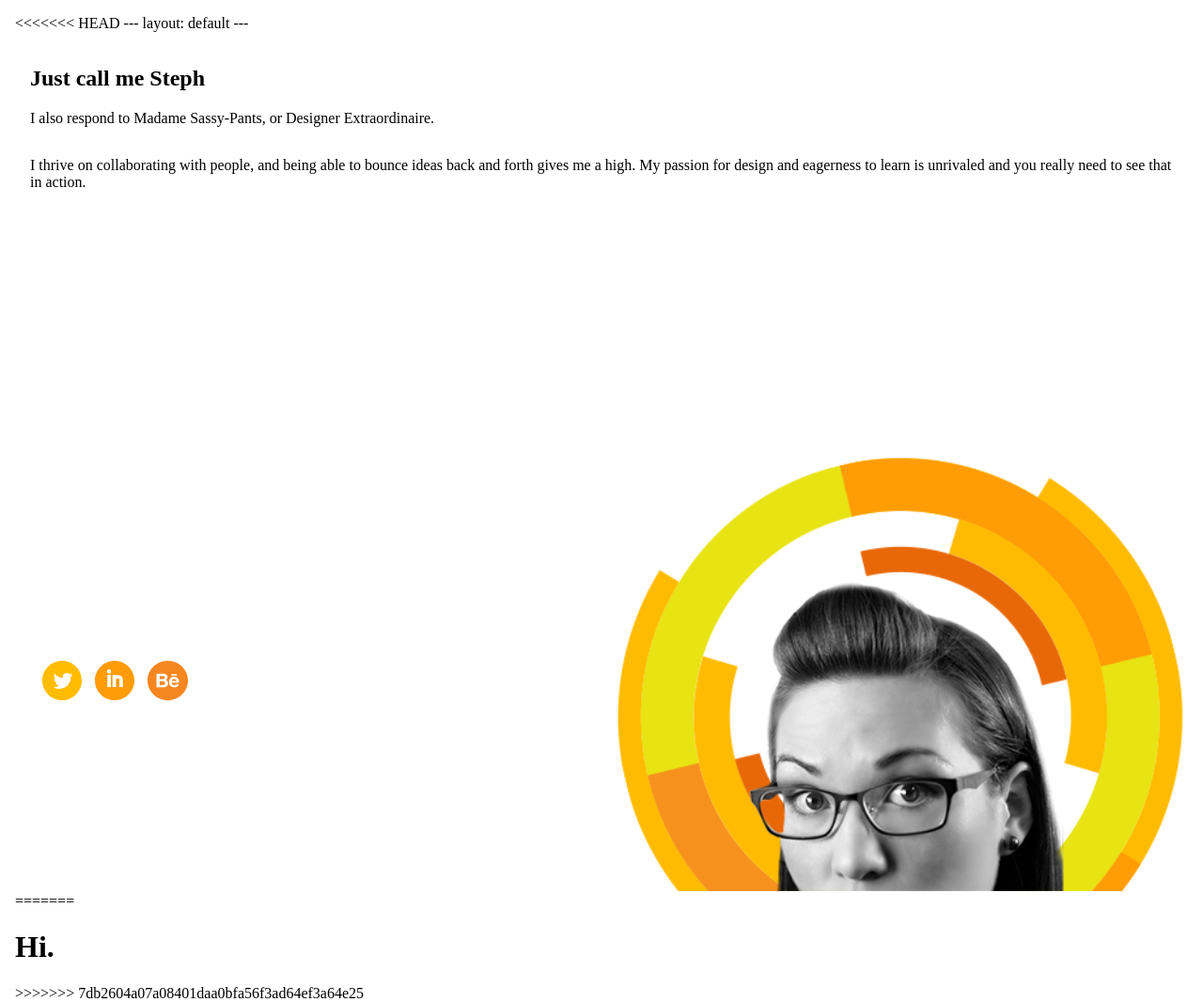
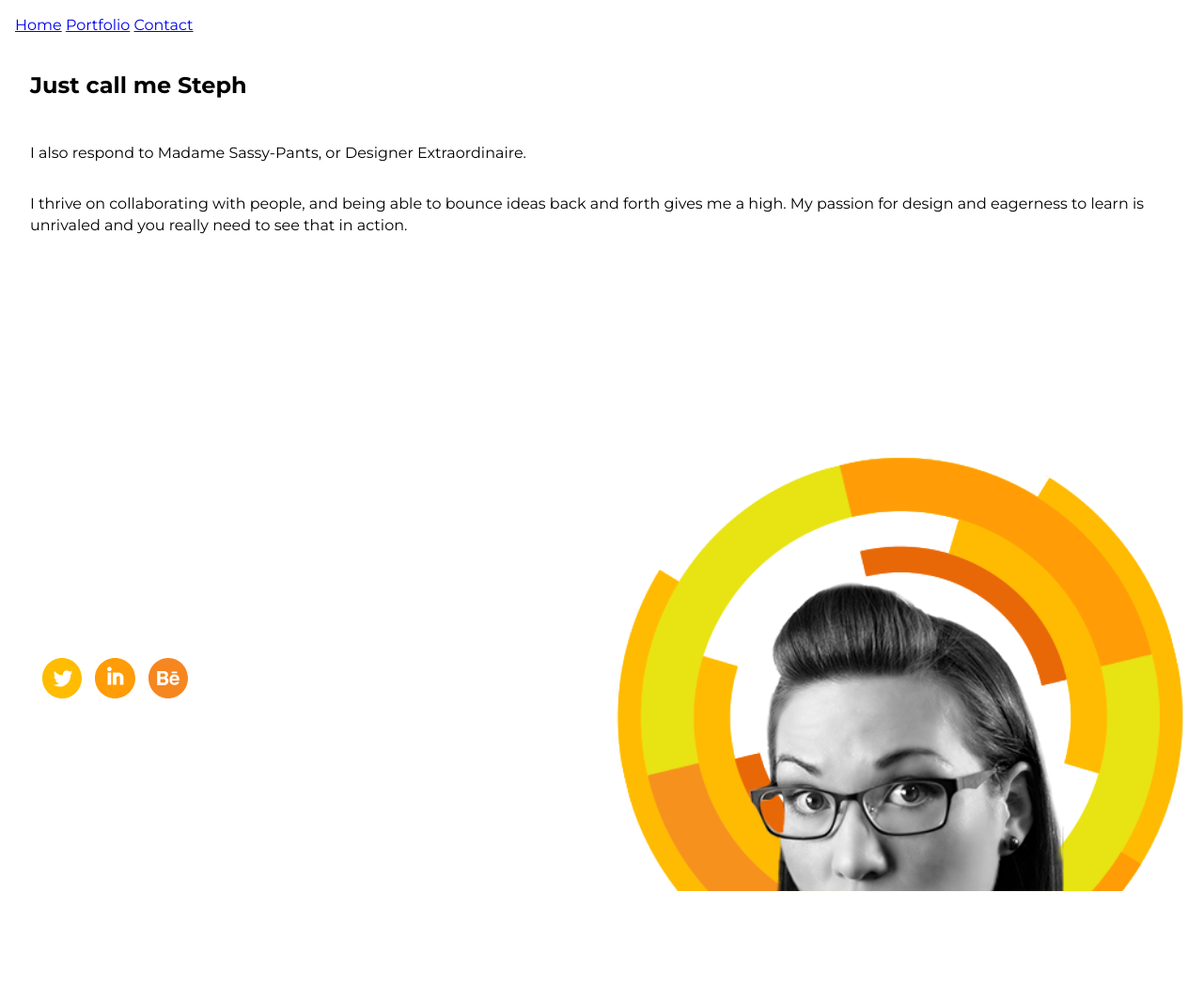
Before and after one commit to stephbydesign/stephbydesign.github.io, a Jekyll site: the page built from index.html, in a window 1280 px wide. Shown: the whole page at 94% size. Built offline with Jekyll 4.4.1, drawn with Linux system fonts in a browser that asks for light colours; Markdown is read by kramdown in place of the engine named in the settings; after the commit the page ends 1020 px from its top, so only the background shows below that.

Commit message:
Fixed up some conflicts.

```diff
--- a/css/general.css
+++ b/css/general.css
@@ -1,16 +1,8 @@
-<<<<<<< HEAD
-=======
-
->>>>>>> 7db2604a07a08401daa0bfa56f3ad64ef3a64e25
 @-moz-viewport { width: device-width; scale: 1; }
 @-ms-viewport { width: device-width; scale: 1; }
 @-o-viewport { width: device-width; scale: 1; }
 @-webkit-viewport { width: device-width; scale: 1; }
-<<<<<<< HEAD
 @-viewport { width: device-width; scale: 1; }
-=======
-@viewport { width: device-width; scale: 1; }
->>>>>>> 7db2604a07a08401daa0bfa56f3ad64ef3a64e25
 
 html, body {
   height: 100%;
@@ -20,7 +12,6 @@
 
   font: normal 100%/1.4 Montserrat, sans-serif;
 }
-<<<<<<< HEAD
 
 h1 {
   padding-bottom: 1.5rem;
@@ -102,5 +93,3 @@
   }
 
 }
-=======
->>>>>>> 7db2604a07a08401daa0bfa56f3ad64ef3a64e25
--- a/index.html
+++ b/index.html
@@ -1,4 +1,3 @@
-<<<<<<< HEAD
 ---
 layout: default
 ---
@@ -29,16 +28,3 @@
     <div class="footer">
       <img src="img/face-small.png" alt="What I look like">
     </div>
-=======
-<!doctype html>
-<html lang="en">
-<head>
-  <meta charset="UTF-8">
-  <title>Steph's Website</title>
-  <link rel="stylesheet" href="css/general.css">
-</head>
-<body>
-  <h1>Hi.</h1>
-</body>
-</html>
->>>>>>> 7db2604a07a08401daa0bfa56f3ad64ef3a64e25
```
Also changed, not shown: default.html (deleted, +0 -32 lines), README.md.
